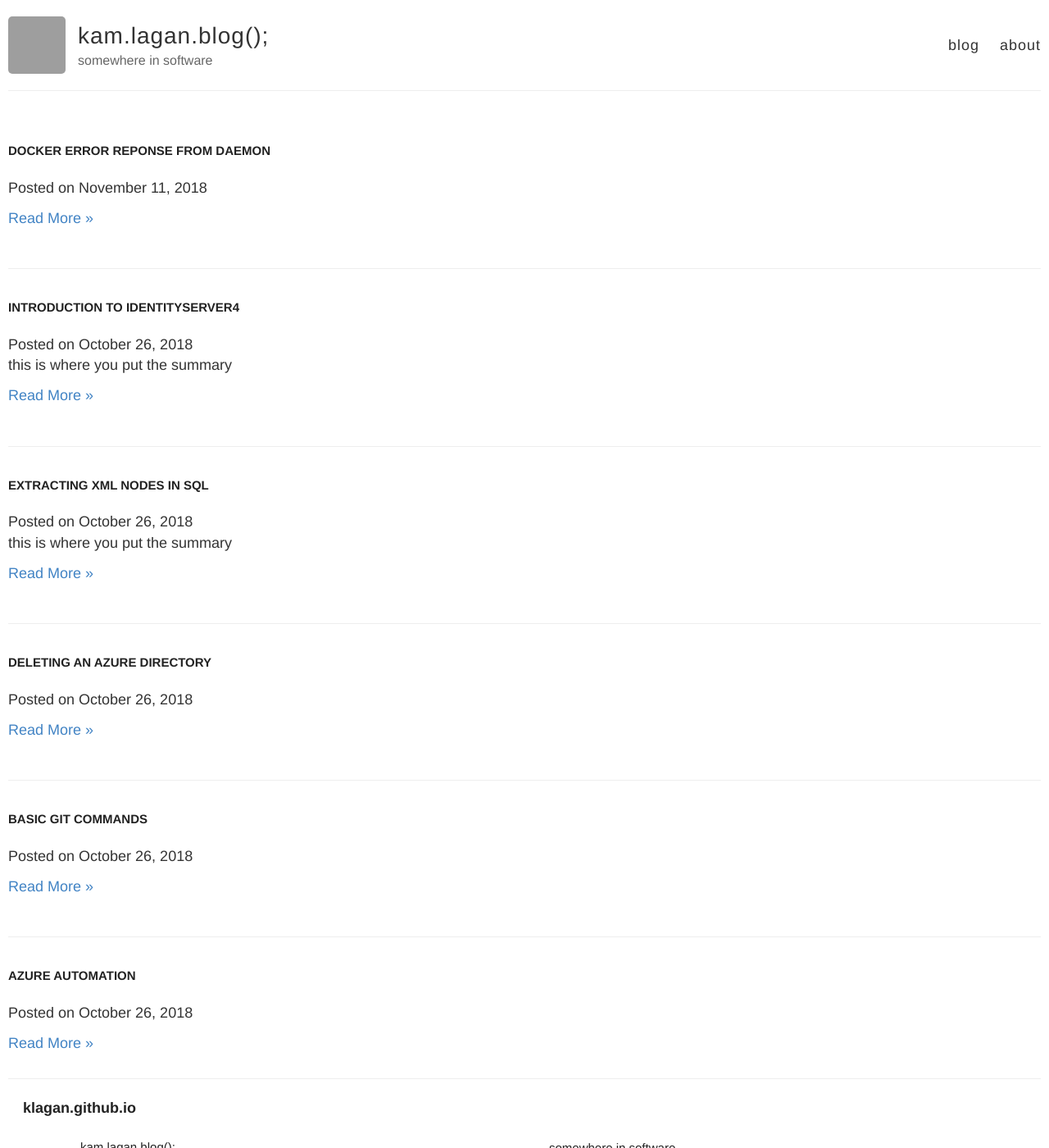
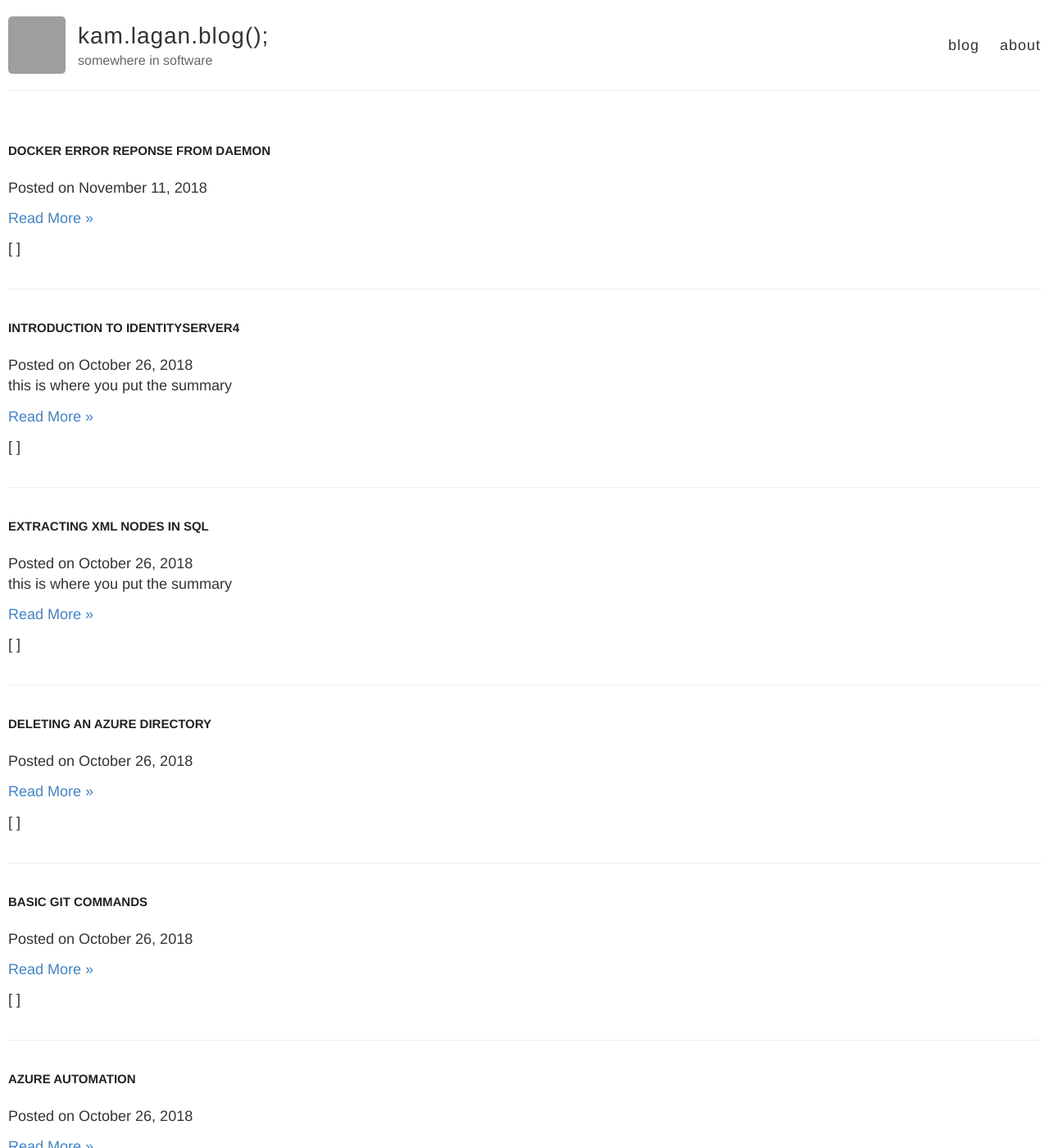
Before and after one commit to klagan/klagan.github.io, a Jekyll site: the page built from index.html, in a window 1280 px wide and 1400 px high. Shown: the whole window at 82% size. Built offline with Jekyll 4.4.1, drawn with Linux system fonts in a browser that asks for light colours; grey boxes are pictures that could not be loaded.

Commit message:
Update index.html

```diff
--- a/index.html
+++ b/index.html
@@ -16,7 +16,12 @@
        <p>
 	            <a class="post-link" href="{{ post.url | prepend: site.baseurl }}">Read More &raquo;</a>
 	          </p>
-	    <span class="entry-tags"><a href="{{ site.url }}/tags#{{ tag }}" title="Pages tagged {{ tag }}" class="tag"><span class="term">{{ tag }}</span></a></span>
+	    <span>[
+  {% for tag in page.tags %}
+    {% capture tag_name %}{{ tag }}{% endcapture %}
+    <a href="/tag/{{ tag_name }}"><code class="highligher-rouge"><nobr>{{ tag_name }}</nobr></code>&nbsp;</a>
+  {% endfor %}
+]</span>
   </div><!-- /.entry-content -->
 
       <div class="entry">
```
